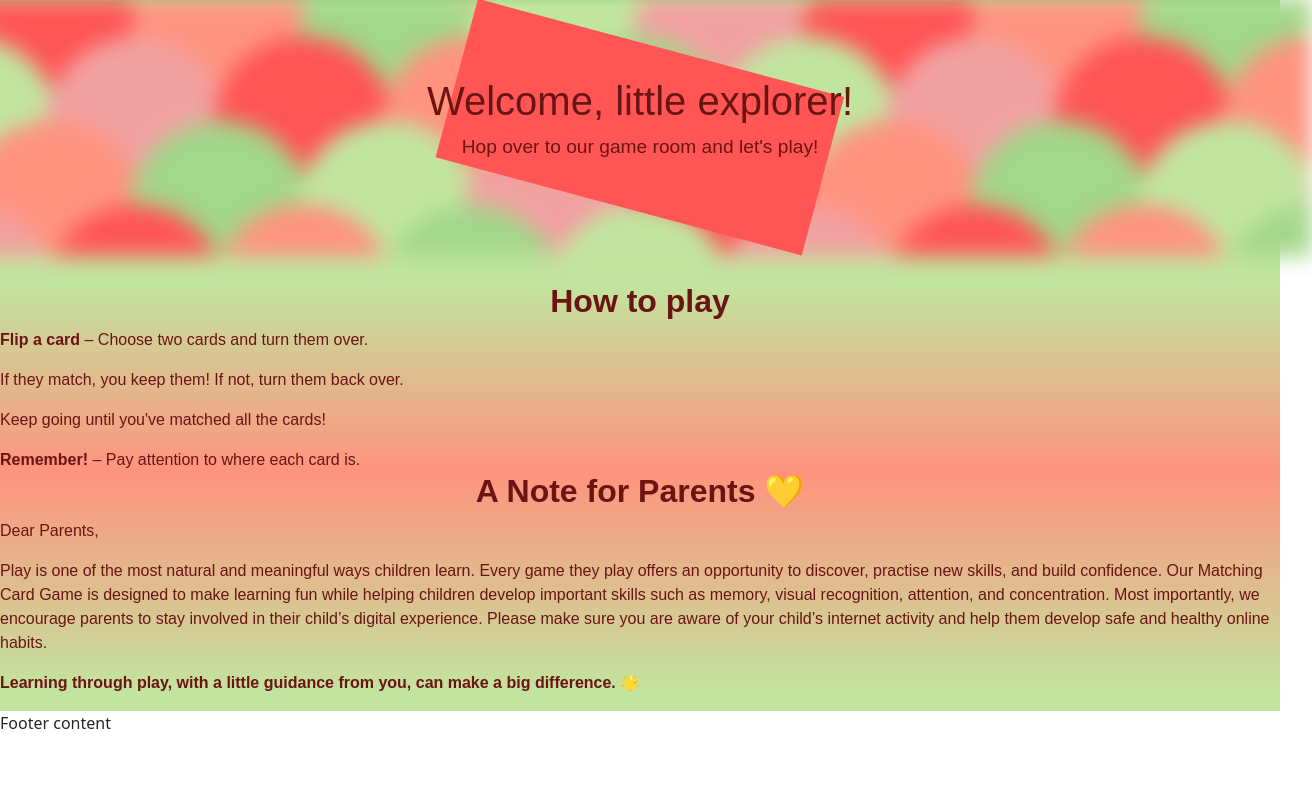
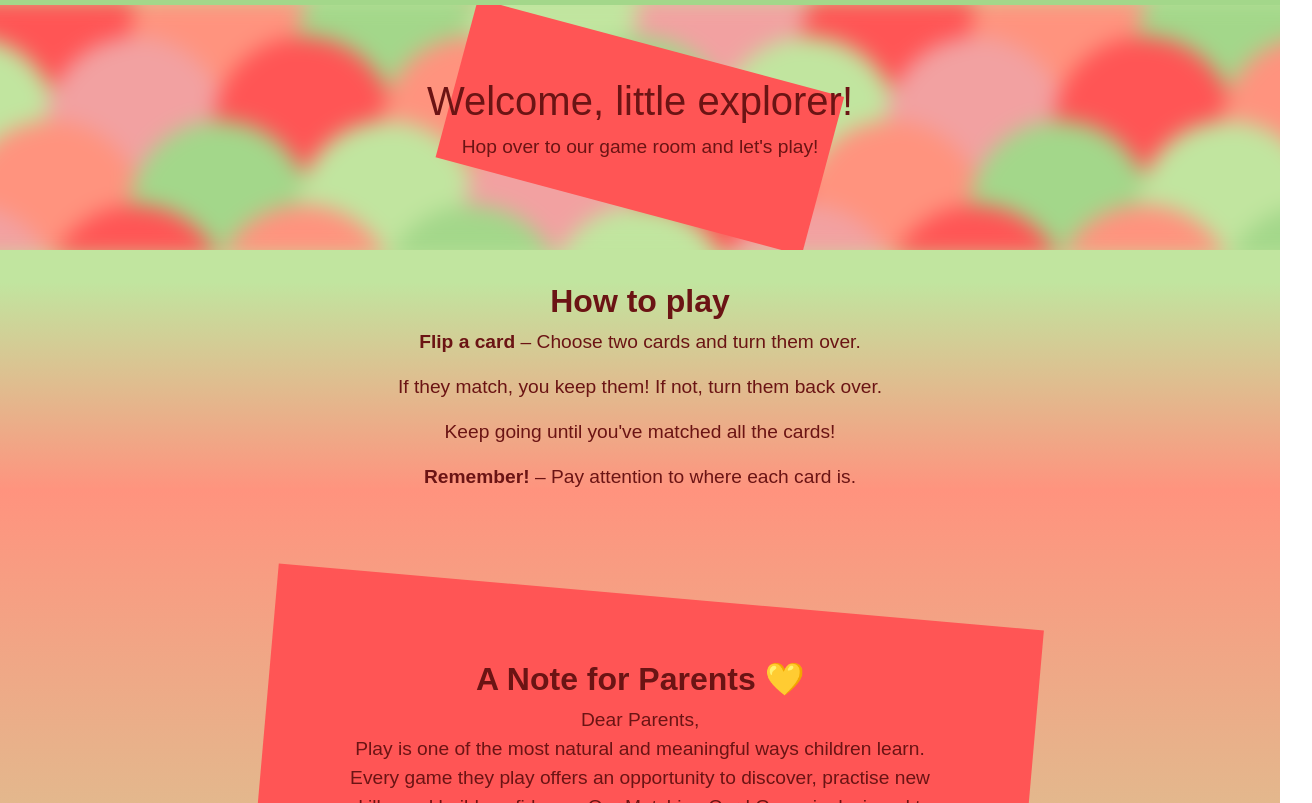
Before and after one commit to vanesaivch/kidAcademy, a plain HTML site: page index.html in a window 1280 px wide. Shown: the part 121-924 px from the top of the page, 1312 px wide, since content can reach past the window. Before the commit the page ends 856 px from the top, so only its background shows below. Drawn offline with nearby package versions, Linux system fonts and the light colour scheme; a script that the page names is missing; a web font is replaced by a local one.

Commit message:
added AOS and rotated background on parent letter

```diff
--- a/assets/css/style.css
+++ b/assets/css/style.css
@@ -65,6 +65,7 @@ p {
     text-align: center;
     padding: 2rem;
     position: relative;
+     overflow: hidden;
 
 }
 
@@ -103,6 +104,17 @@ p {
     aspect-ratio: 1 / 1;
     z-index: -1;
 }
+dotlottie-wc {
+    position: absolute;
+    top: 50%;
+    left: 30%;
+    z-index: 2;
+    height: 400px;
+    width: 400px;
+    max-width: 100%;
+    height: auto;
+
+}
  /* How to Play and Parent Info styles */
  #how-to-play p:last-child {
     margin-bottom: 0;
@@ -117,15 +129,42 @@ p {
     h2 {
     text-align: center;
  }
-dotlottie-wc {
+ #how-to-play p {
+    text-align: center;
+    font-size: 1.2rem;
+ }
+
+#parent-info  {
+    display: flex;
+    flex-direction: column;
+    align-items: center;
+    justify-content: center;
+     position: relative;
+    isolation: isolate;
+    overflow: hidden;
+    height: 700px;
+
+
+}
+#parent-info p {
+    text-align: center;
+    font-size: 1.2rem;
+    max-width: 600px;
+    margin: 0 auto;
+}
+
+#parent-info::before {
+  background-color: var(--accent-color);
+    height: 70%;
+    width: 60%;
+    content: '';
     position: absolute;
     top: 50%;
-    left: 30%;
-    z-index: 2;
-    height: 400px;
-    width: 400px;
-    max-width: 100%;
-    height: auto;
+    left: 50%;
+    transform: translate(-50%, -50%) rotate(5deg);
+    aspect-ratio: 1 / 1;
+    z-index: -1;
+
 }
 /*Media queries*/
 
--- a/index.html
+++ b/index.html
@@ -20,6 +20,10 @@
       integrity="sha384-sRIl4kxILFvY47J16cr9ZwB07vP4J8+LH7qKQnuqkuIAvNWLzeN8tE5YBujZqJLB"
       crossorigin="anonymous"
     />
+    <!-- AOS animation -->
+     <link
+  href="https://unpkg.com/aos@2.3.1/dist/aos.css"
+  rel="stylesheet">
     <!-- CSS style sheet -->
     <link rel="stylesheet" href="assets/css/style.css" />
   </head>
@@ -67,17 +71,17 @@
       </section>
       <section id="how-to-play">
         <h2><strong>How to play</strong></h2>
-        <div id="intructions">
-        <p class="background"><strong>Flip a card</strong> – Choose two cards and turn them over.</p>
-        <p class="background">If they match, you keep them! If not, turn them back over.</p>
-        <p class="background">Keep going until you've matched all the cards!</p>
-        <p class="background"> <strong>Remember!</strong> – Pay attention to where each card is.</p>
+        <div id="instructions" >
+        <p data-aos="zoom-in-left"><strong>Flip a card</strong> – Choose two cards and turn them over.</p>
+        <p data-aos="zoom-in-right">If they match, you keep them! If not, turn them back over.</p>
+        <p data-aos="zoom-in-left">Keep going until you've matched all the cards!</p>
+        <p data-aos="zoom-in-right"> <strong>Remember!</strong> – Pay attention to where each card is.</p>
       </div>
       </section>
       <section id="parent-info">
-        <h2><strong>A Note for Parents 💛</strong></h2>
-        <p>Dear Parents,</p>
-        <p>
+        <h2 data-aos="flip-up"><strong>A Note for Parents 💛</strong></h2>
+        <p data-aos="flip-up">Dear Parents,</p>
+        <p data-aos="flip-up">
           Play is one of the most natural and meaningful ways children learn.
           Every game they play offers an opportunity to discover, practise new
           skills, and build confidence. Our Matching Card Game is designed to
@@ -104,5 +108,11 @@
     ></script>
     <!-- JS script -->
     <script src="assets/js/script.js"></script>
+    <!-- AOS animation -->
+     <script src="https://unpkg.com/aos@2.3.1/dist/aos.js"></script>
+
+<script>
+  AOS.init();
+</script>
   </body>
 </html>
```
Also changed, not shown: README.md.
